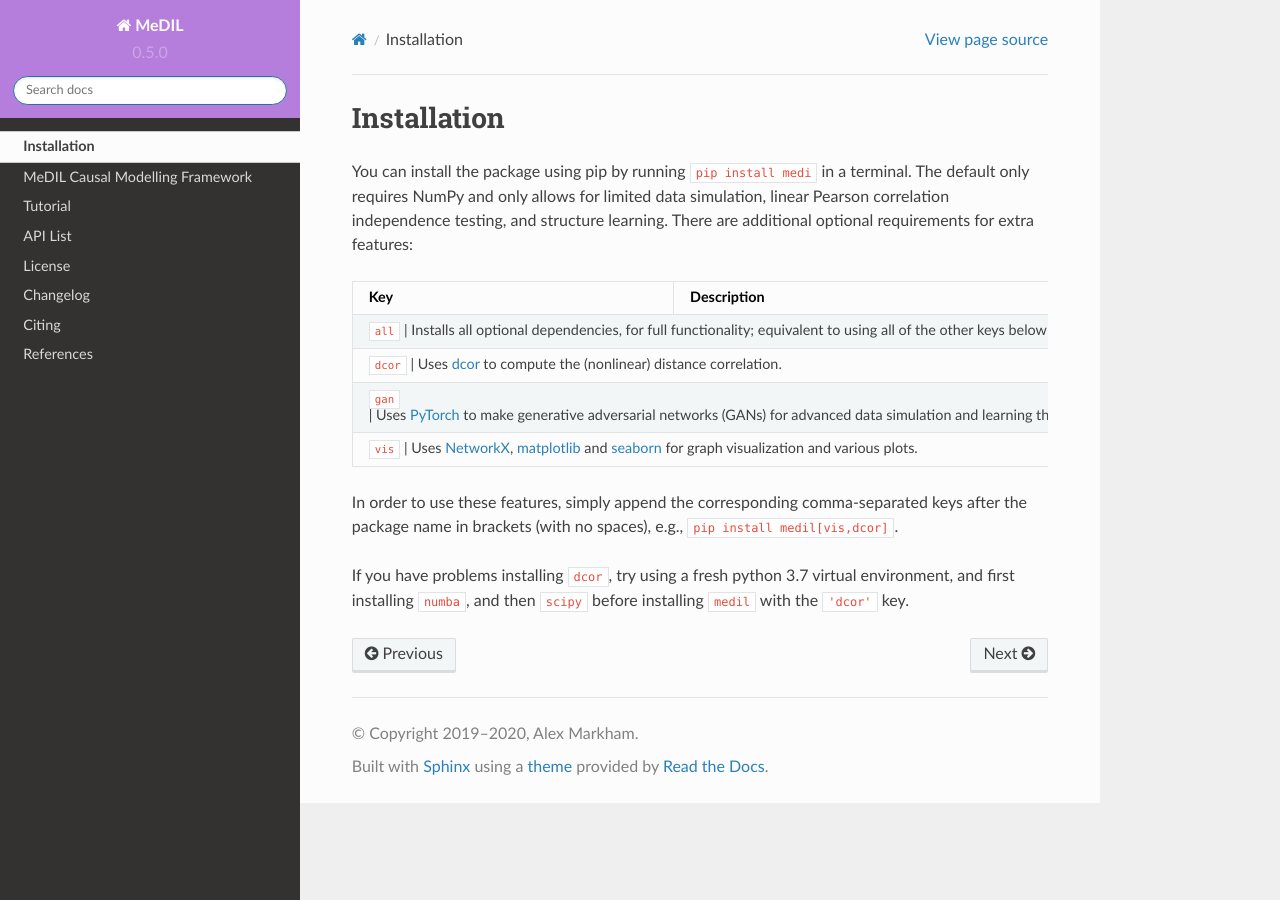
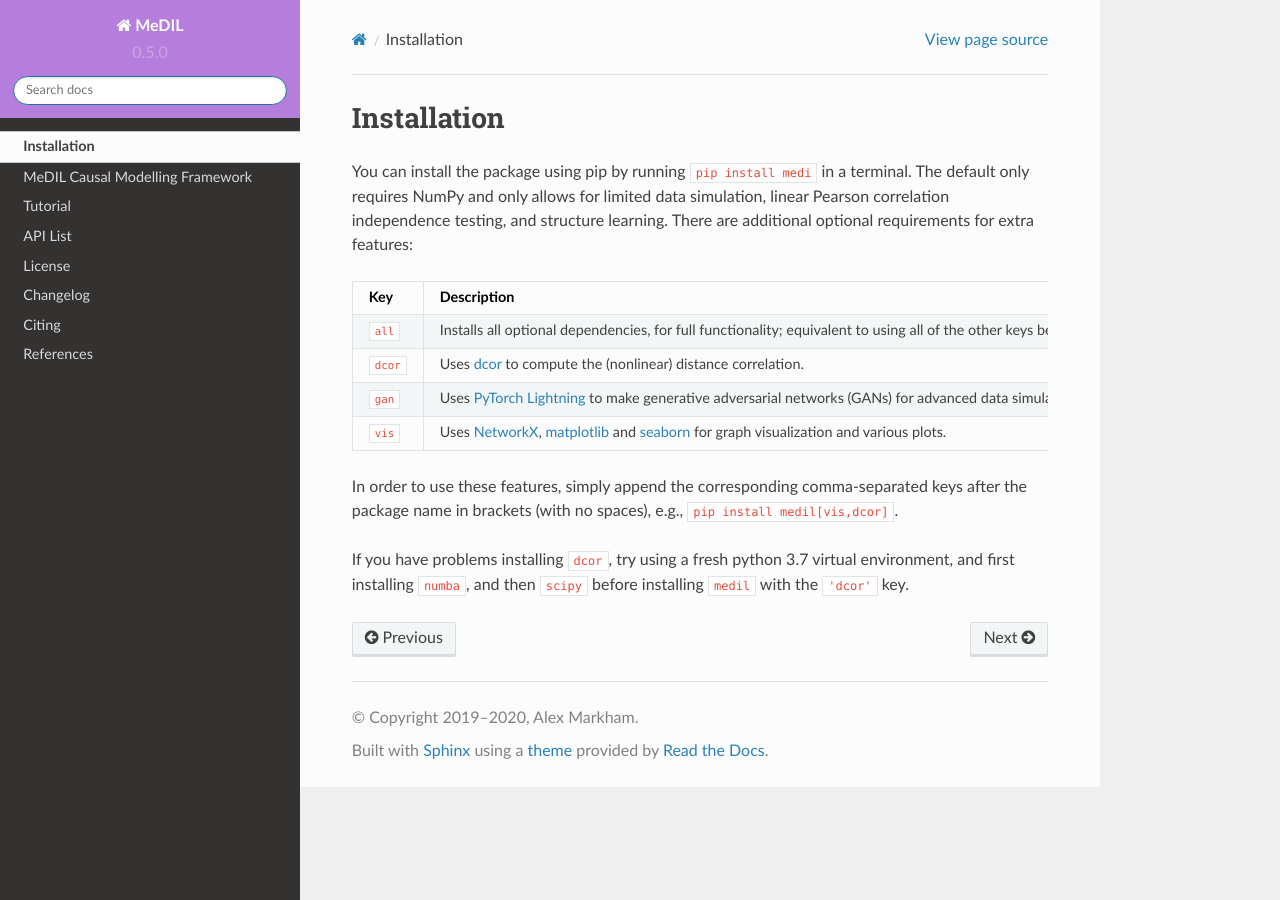
Before and after one commit to Alex-Markham/medil, a Sphinx documentation site: the page built from docs/installation.rst, in a window 1280 px wide. Built offline with Sphinx 7.4.7 and the Read the Docs theme 2.0.0, drawn with Linux system fonts in a browser that asks for light colours.

Commit message:
use pytorch-lightning instead of just torch

```diff
--- a/docs/installation.rst
+++ b/docs/installation.rst
@@ -1,3 +1,4 @@
+
 Installation
 ============
 
@@ -5,17 +6,17 @@ You can install the package using pip by running ``pip install medi`` in a termi
 The default only requires NumPy and only allows for limited data simulation, linear Pearson correlation independence testing, and structure learning.
 There are additional optional requirements for extra features:
 
-+------------+-------------------------------------------------------------------------------------------------------------------------------------------------------------------------------+
-| Key        | Description                                                                                                                                                                   |
-+============+===============================================================================================================================================================================+
-| ``all`` | Installs all optional dependencies, for full functionality; equivalent to using all of the other keys below                                                                      |
-+------------+-------------------------------------------------------------------------------------------------------------------------------------------------------------------------------+
-| ``dcor`` | Uses `dcor <https://dcor.readthedocs.io/>`_ to compute the (nonlinear) distance correlation.                                                                                    |
-+------------+-------------------------------------------------------------------------------------------------------------------------------------------------------------------------------+
-| ``gan``  | Uses `PyTorch <https://pytorch.org/>`_ to make generative adversarial networks (GANs) for advanced data simulation and learning the functional MeDIL causal model.              |
-+------------+-------------------------------------------------------------------------------------------------------------------------------------------------------------------------------+
-| ``vis``  | Uses `NetworkX <https://networkx.github.io/>`_, `matplotlib <https://matplotlib.org/>`_ and `seaborn <https://seaborn.pydata.org/>`_ for graph visualization and various plots. |
-+------------+-------------------------------------------------------------------------------------------------------------------------------------------------------------------------------+
++----------+--------------------------------------------------------------------------------------------------------------------------------------------------------------------------------------------------+
+| Key      | Description                                                                                                                                                                                      |
++==========+==================================================================================================================================================================================================+
+| ``all``  | Installs all optional dependencies, for full functionality; equivalent to using all of the other keys below                                                                                      |
++----------+--------------------------------------------------------------------------------------------------------------------------------------------------------------------------------------------------+
+| ``dcor`` | Uses `dcor <https://dcor.readthedocs.io/>`_ to compute the (nonlinear) distance correlation.                                                                                                     |
++----------+--------------------------------------------------------------------------------------------------------------------------------------------------------------------------------------------------+
+| ``gan``  | Uses `PyTorch Lightning <https://pytorch-lightning.readthedocs.io>`_ to make generative adversarial networks (GANs) for advanced data simulation and learning the functional MeDIL causal model. |
++----------+--------------------------------------------------------------------------------------------------------------------------------------------------------------------------------------------------+
+| ``vis``  | Uses `NetworkX <https://networkx.github.io/>`_, `matplotlib <https://matplotlib.org/>`_ and `seaborn <https://seaborn.pydata.org/>`_ for graph visualization and various plots.                  |
++----------+--------------------------------------------------------------------------------------------------------------------------------------------------------------------------------------------------+
 
 In order to use these features, simply append the corresponding comma-separated keys after the package name in brackets (with no spaces), e.g., ``pip install medil[vis,dcor]``.
 
--- a/setup.py
+++ b/setup.py
@@ -7,7 +7,7 @@ setup(name='MeDIL',
       install_requires=['numpy'],
       extras_require={
           'dcor': ['dcor'],
-          'GAN' : ['torch'],
+          'GAN' : ['pytorch-lightning'],
           'vis' : ['matplotlib', 'networkx'],
           'all' : ['dcor', 'torch', 'matplotlib', 'networkx']
       }
```
